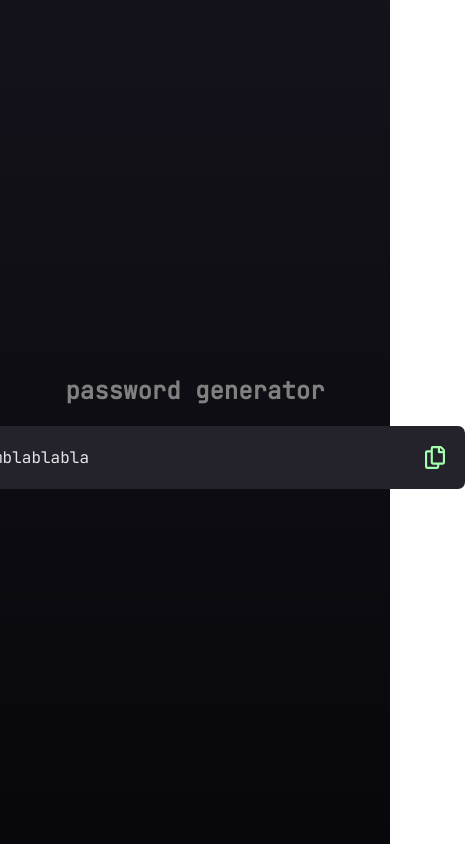
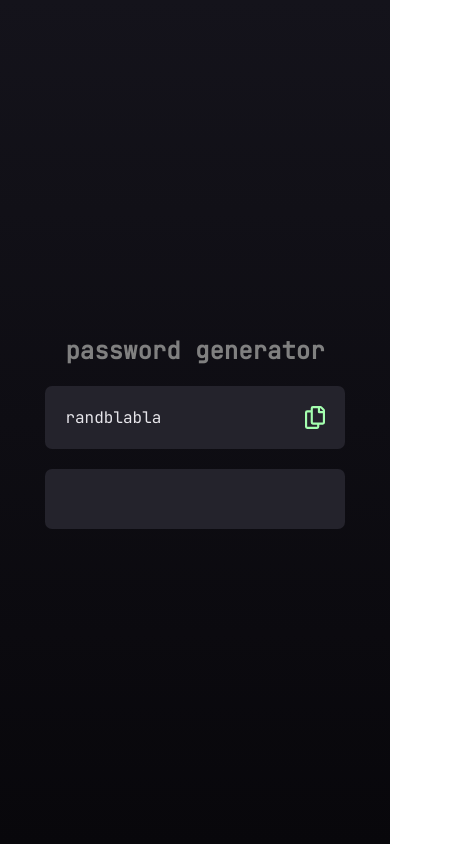
Before and after one commit to astarta16/password-generator, a React (Vite) app: page / in a window 390 px wide. Shown: the whole page, 465 px wide, since content can reach past the window. Built offline with nearby package versions, Linux system fonts and the light colour scheme.

Commit message:
add responsive

```diff
--- a/src/App.jsx
+++ b/src/App.jsx
@@ -3,24 +3,35 @@ import CopyImage from "./assets/icon-copy.svg";
 
 const Title = styled.h1`
   color: grey;
-  display: flex;
-  align-items: center;
-  justify-content: center;
   text-align: center;
   font-size: 24px;
   font-weight: 700;
   padding: 20px;
 `;
 
-const FirstCard = styled.div`
+const CardContainer = styled.div`
+  display: flex;
+  flex-direction: column;
+  align-items: center;
+`;
+
+const Card = styled.div`
   background-color: #24232c;
   color: #e6e5ea;
   padding: 20px;
-  width: 540px;
+  width: 100%;
   border-radius: 7px;
   display: flex;
   align-items: center;
   justify-content: space-between;
+  margin-bottom: 20px;
+`;
+
+const SecondCard = styled.div`
+  background-color: #24232c;
+  width: 100%;
+  border-radius: 7px;
+  padding: 30px;
 `;
 
 const Paragraph = styled.p`
@@ -28,18 +39,20 @@ const Paragraph = styled.p`
 `;
 
 const CopyIcon = styled.img`
-  width: 20px; /* Adjust the width as needed */
+  width: 20px;
 `;
 
 function App() {
   return (
     <div>
       <Title>password generator</Title>
-      <FirstCard>
-        <Paragraph>randomblablabla</Paragraph>
-        <CopyIcon src={CopyImage} alt="Copy Icon" />
-
-      </FirstCard>
+      <CardContainer>
+        <Card>
+          <Paragraph>randblabla</Paragraph>
+          <CopyIcon src={CopyImage} alt="Copy Icon" />
+        </Card>
+        <SecondCard></SecondCard>
+      </CardContainer>
     </div>
   );
 }
```
